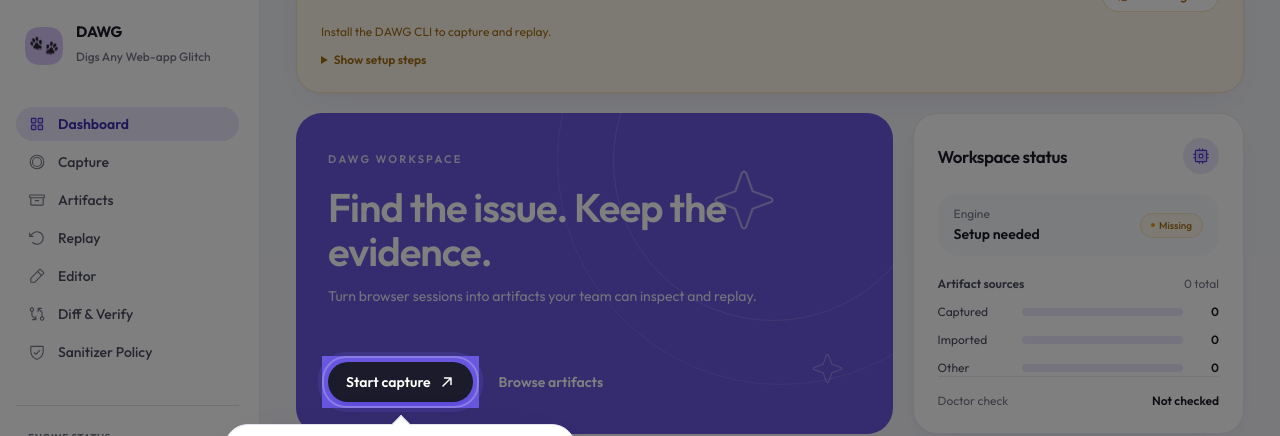
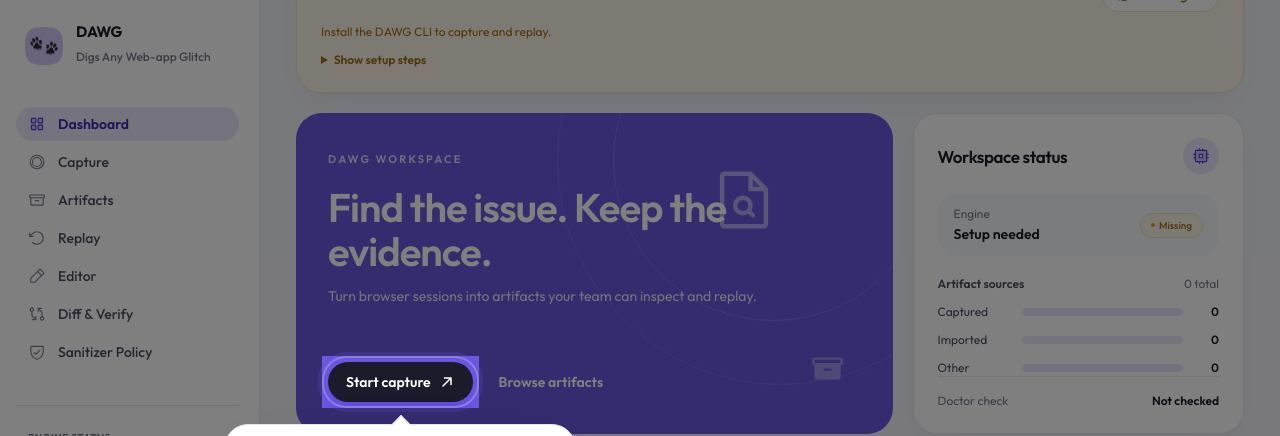
Before and after one commit to Slaviors-Group/dawg, a React (Vite) app in the folder desktop/: page / in a window 1280 px wide. Both pictures are taken after a click on the button "Skip intro". Shown: the top 436 px of the page. Built offline with nearby package versions, Linux system fonts and the light colour scheme.

Commit message:
refactor: simplify event handler for artifact search input in ReplayViewer

```diff
--- a/desktop/src/components/Dashboard.tsx
+++ b/desktop/src/components/Dashboard.tsx
@@ -5,11 +5,11 @@
   ArrowUpRight,
   BookOpen,
   Cpu,
+  FileMagnifyingGlass,
   Flag,
   PencilSimple,
   Record,
   ShieldCheck,
-  StarFour,
   UploadSimple,
 } from "@phosphor-icons/react";
 import type React from "react";
@@ -131,16 +131,16 @@
             className="pointer-events-none absolute -right-28 -top-44 size-[28rem] rounded-full border border-white/10"
             aria-hidden="true"
           />
-          <StarFour
+          <FileMagnifyingGlass
             size={70}
-            weight="thin"
-            className="pointer-events-none absolute right-[19%] top-[16%] text-white/45"
+            weight="duotone"
+            className="pointer-events-none absolute right-[19%] top-[16%] text-white/50"
             aria-hidden="true"
           />
-          <StarFour
+          <Archive
             size={35}
-            weight="thin"
-            className="pointer-events-none absolute right-[8%] bottom-[15%] text-white/30"
+            weight="fill"
+            className="pointer-events-none absolute right-[8%] bottom-[15%] text-white/35"
             aria-hidden="true"
           />
           <div className="relative z-10">
--- a/desktop/src/components/EditorPage.tsx
+++ b/desktop/src/components/EditorPage.tsx
@@ -194,7 +194,7 @@
   return (
     <PageShell title="Editor" subtitle="Add review flags in Chromium.">
       <Card data-tour="editor-selection">
-        {artifacts.length === 0 ? (
+        {artifacts.length === 0 && activeEditorRun.current === null ? (
           <EmptyState
             icon={<PencilSimple size={32} weight="light" />}
             title="Nothing to edit yet"
@@ -220,7 +220,7 @@
                 value={selectedIdentity}
                 onChange={setSelectedIdentity}
                 placeholder="Select an artifact…"
-                disabled={isLaunching || isStopping}
+                disabled={artifacts.length === 0 || isLaunching || isStopping}
                 options={artifacts.map((artifact) => ({
                   value: artifactIdentity(artifact),
                   label: `${artifact.title || artifact.id}${artifact.flagged ? ` · ${artifact.flagCount ?? 0} flags` : ""}`,
--- a/desktop/src/components/ReplayViewer.tsx
+++ b/desktop/src/components/ReplayViewer.tsx
@@ -353,10 +353,7 @@
               label="Search artifacts"
               placeholder="Name, URL, digest, or path..."
               value={artifactSearch}
-              onChange={(event) => {
-                setArtifactSearch(event.target.value);
-                setSelectedArtifact("");
-              }}
+              onChange={(event) => setArtifactSearch(event.target.value)}
               onKeyDown={(event) => {
                 if (event.key !== "Enter" || !artifactSearch.trim()) return;
                 event.preventDefault();
```
